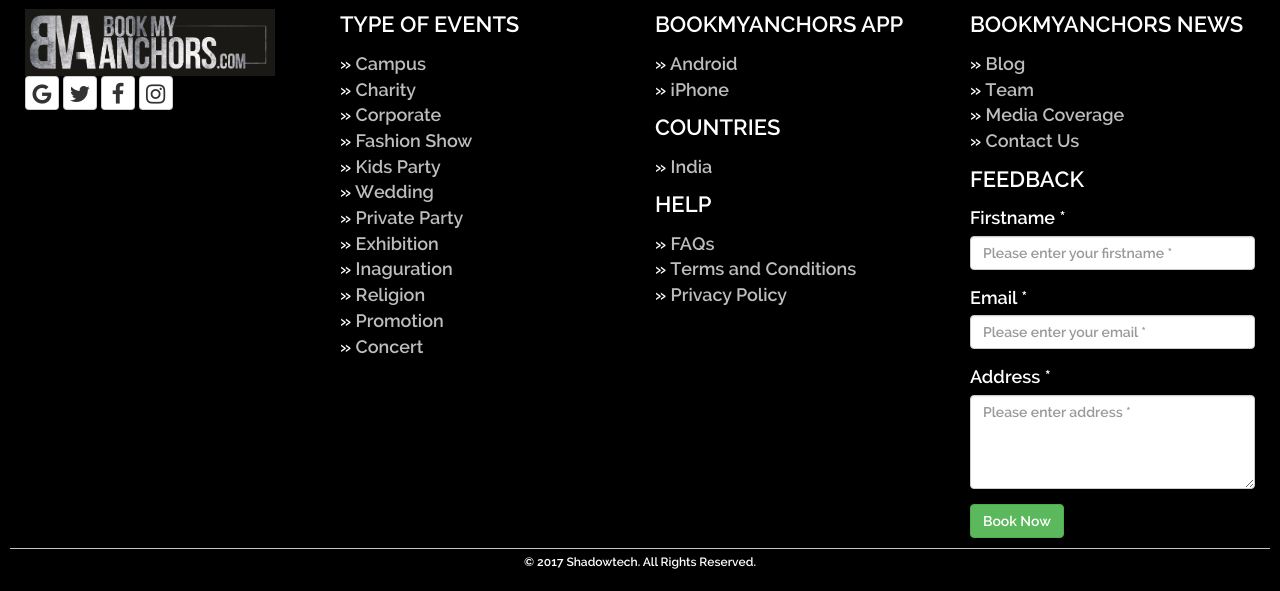
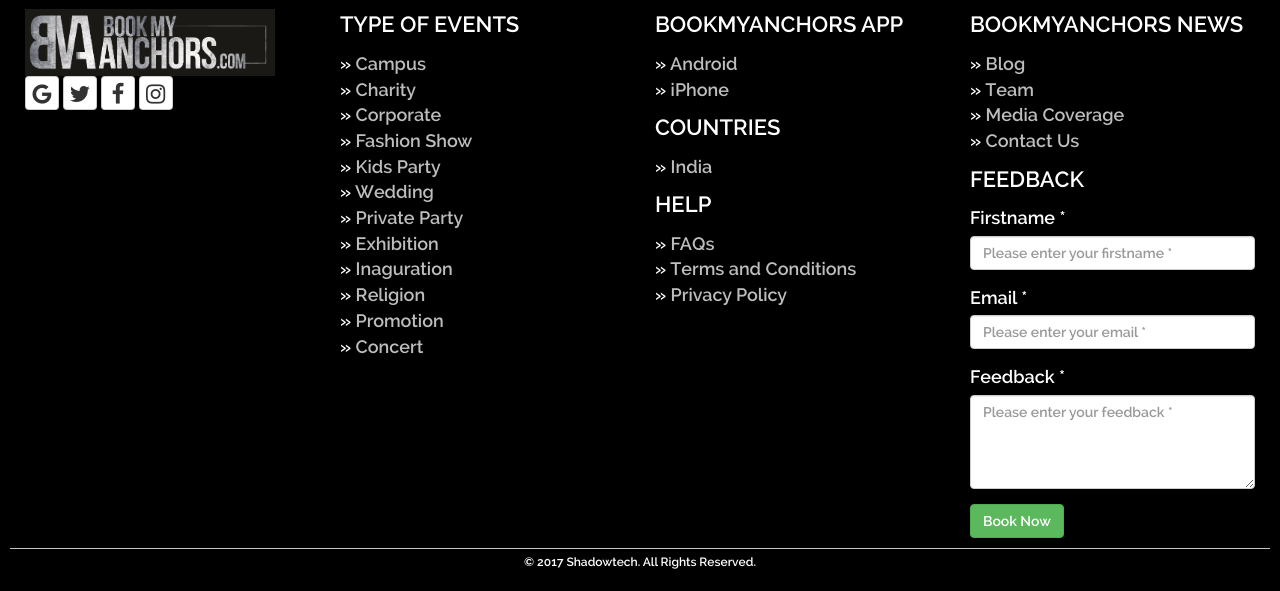
Before and after one commit to shadowtech5/original, a PHP site: page /landingpage.php?ev_id=1 in a window 1280 px wide. Shown: the part 380-971 px from the top of the page. Run offline with PHP 8.4, Linux system fonts and the light colour scheme; data that the repository does not hold is empty; some libraries are stand-ins or nearby versions; grey boxes are pictures that could not be loaded.

Commit message:
added changes

```diff
--- a/book.php
+++ b/book.php
@@ -11,5 +11,7 @@
 	include 'db_connnection.php';
 	include 'email.php';
 	include 'sms.php';
-	email_send($email, $fname, $lname);
+	$subject = "Thanks for booking";
+	$body = "test";
+	email_send($email, $fname, $lname, $subject, $body);
 ?>
--- a/email.php
+++ b/email.php
@@ -1,7 +1,7 @@
 <?php
 require 'PHPMailerAutoload.php';
 // include('class.smtp.php');
-function email_send($to)
+function email_send($to, $fname, $lname=none, $subject, $body)
 {
 	$mail = new PHPMailer;
 	$mail->IsSMTP(); // enable SMTP
@@ -18,7 +18,7 @@ function email_send($to)
 
 	//Typical mail data
 	$mail->addAddress($to);
-	$mail->addCC("jishnunand@gmail.com");
+	$mail->addBCC("jishnunand@gmail.com");
 	$mail->SetFrom("no-replay@bookmyanchors.com", "BookMyAnchors.com");
 	$mail->Sender='no-replay@bookmyanchors.com';
 	$mail->Subject = "Thanks for using BookMyAnchors";
@@ -32,5 +32,5 @@ function email_send($to)
 	    echo "Fail :(". $e;
 	}
 }
-email_send("siraj.espanioevents@gmail.com");
+// email_send("siraj.espanioevents@gmail.com");
 ?>
--- a/footer.php
+++ b/footer.php
@@ -65,6 +65,7 @@
 					</ul>
 					<span style="padding-bottom: 10px;">FEEDBACK</span>
 					<div class="book-now-style" style=" padding-top: 10px;">
+						<form id="feedback-form" method="post" role="form">
 					        <div class="row">
 					            <div class="col-md-12">
 					                <div class="form-group">
@@ -86,15 +87,16 @@
 					        <div class="row">
 					         	<div class="col-md-12">
 					            	<div class="form-group">
-				                	<label for="form_message">Address *</label>
-				                    <textarea id="form_message" name="address" class="form-control" placeholder="Please enter address *" rows="4" required="required" data-error="Please,enter address."></textarea>
+					                	<label for="form_message">Feedback *</label>
+					                    <textarea id="form_message" name="address" class="form-control" placeholder="Please enter your feedback *" rows="4" required="required" data-error="Please,enter your feedback."></textarea>
 					                    <div class="help-block with-errors"></div>
 					                </div>
 					            </div>
 						        <div class="col-md-12" style="padding-bottom: 10px;">
-					        	<button id="book_confirmation"type="button" class="btn btn-success btn-send">Book Now</button>
+						        	<button id="feedback"type="button" class="btn btn-success btn-send">Book Now</button>
 						        </div>
 					        </div>
+				        </form>
 				    </div>
 				</div>
 				<div class="col-md-12" style="border-top: 1px solid #c4c4c4; padding-top: 5px;">
--- a/js/custom_js.js
+++ b/js/custom_js.js
@@ -83,6 +83,20 @@ $(document).ready(function(){
             });
         }
     });
+    $("#feedback").click(function(e){
+        console.log("feedback");
+        var frm = $('#feedback-form');
+        e.preventDefault;
+        $.ajax({
+            url: 'feedback.php',
+            type: 'POST',
+            data: frm.serialize(),
+            success: function (data)
+            {
+                alert("Thank you for sending your feedback");
+            }
+        });
+    });
     // $(".budget-fix").click(function (e) {
     //     console.log("inside")
     //     var Id=$(this).attr('data-ids');
```
Lines whose indentation alone changed are shown as unchanged.
